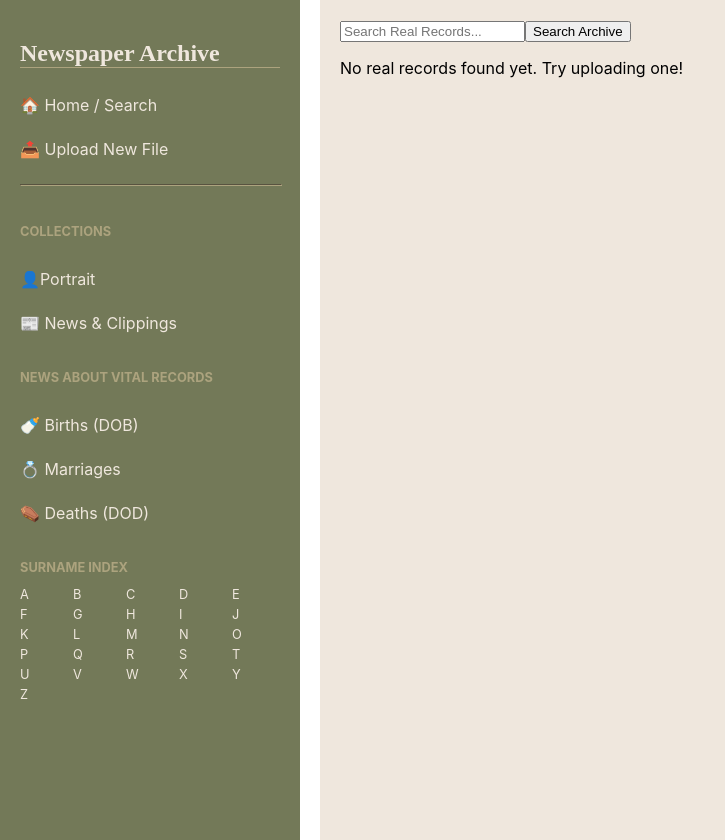
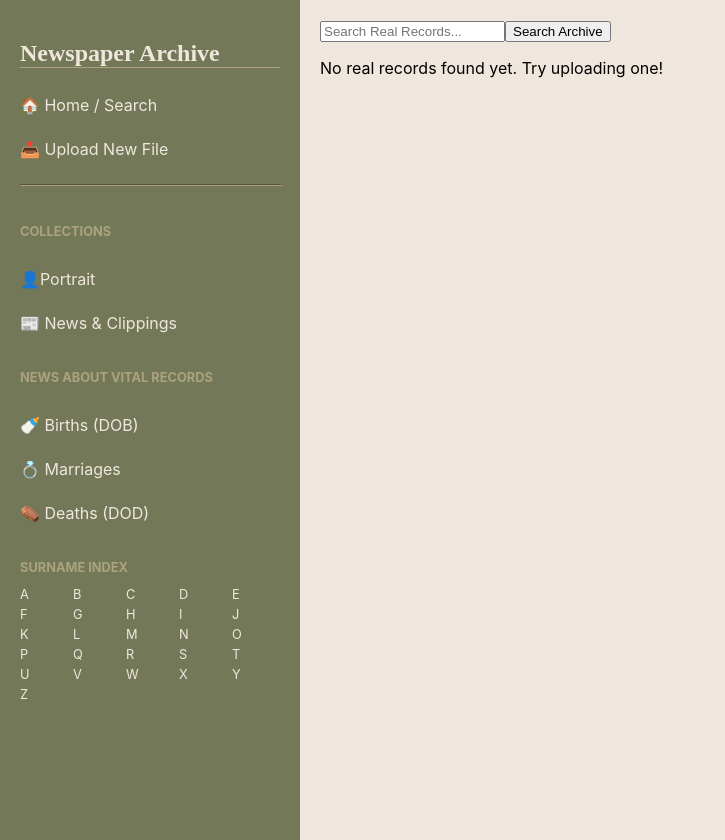
Before and after one commit to desivar/recuerdos, a React (Create React App) app in the folder frontend/: page / in a window 1280 px wide. Shown: the whole page, without its empty margins (0-725 px from the left). Built offline with nearby package versions, Linux system fonts and the light colour scheme.

Commit message:
fix/adjust  from 320px to 300px, App.js position

```diff
--- a/frontend/src/App.js
+++ b/frontend/src/App.js
@@ -10,7 +10,7 @@ function App() {
     <Router>
       <div style={{ display: 'flex' }}>
         <Sidebar />
-        <div style={{ marginLeft: '320px', flex: 1 }}>
+        <div style={{ marginLeft: '300px', flex: 1 }}>
           <Routes>
             {/* Main Pages */}
             <Route path="/" element={<SearchPage />} />
```
